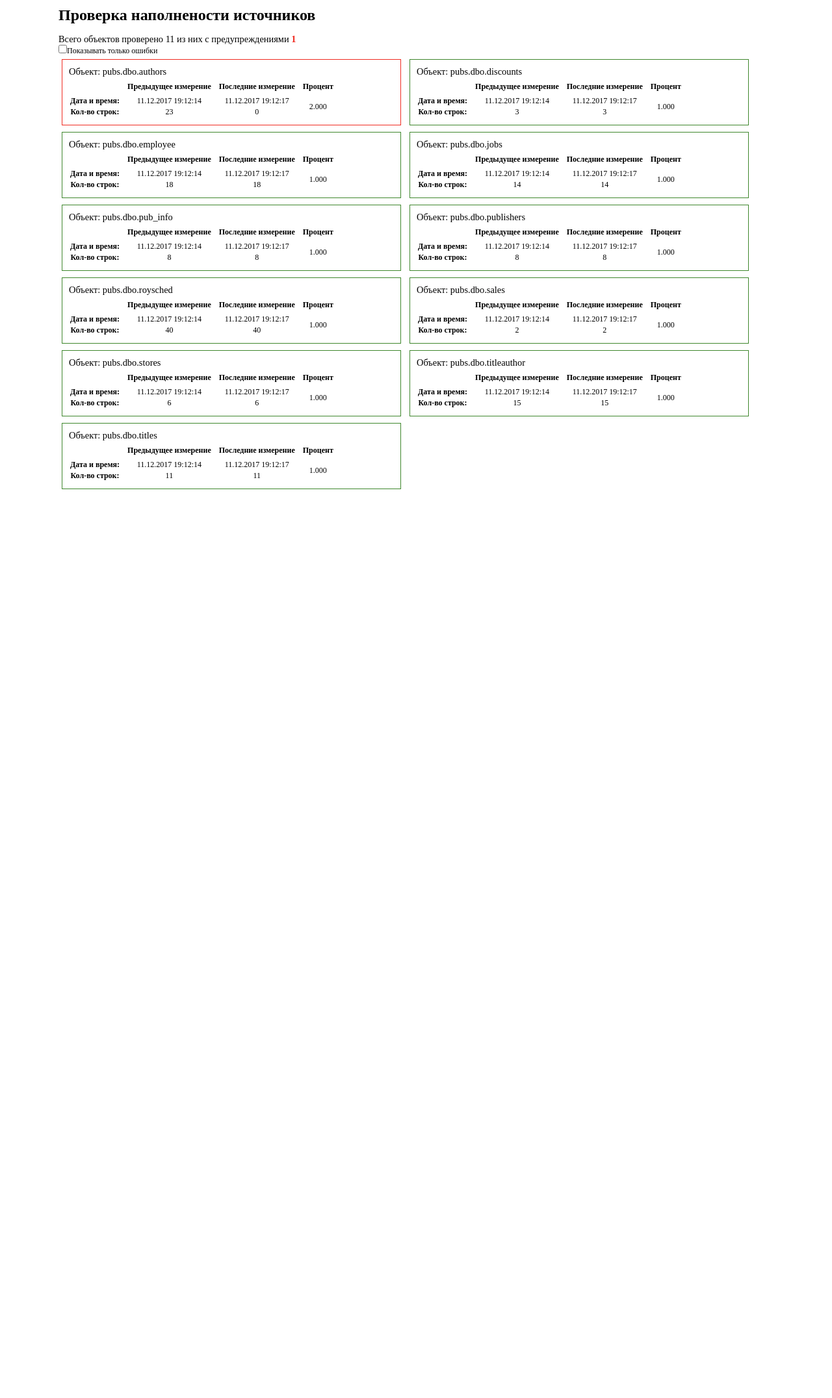
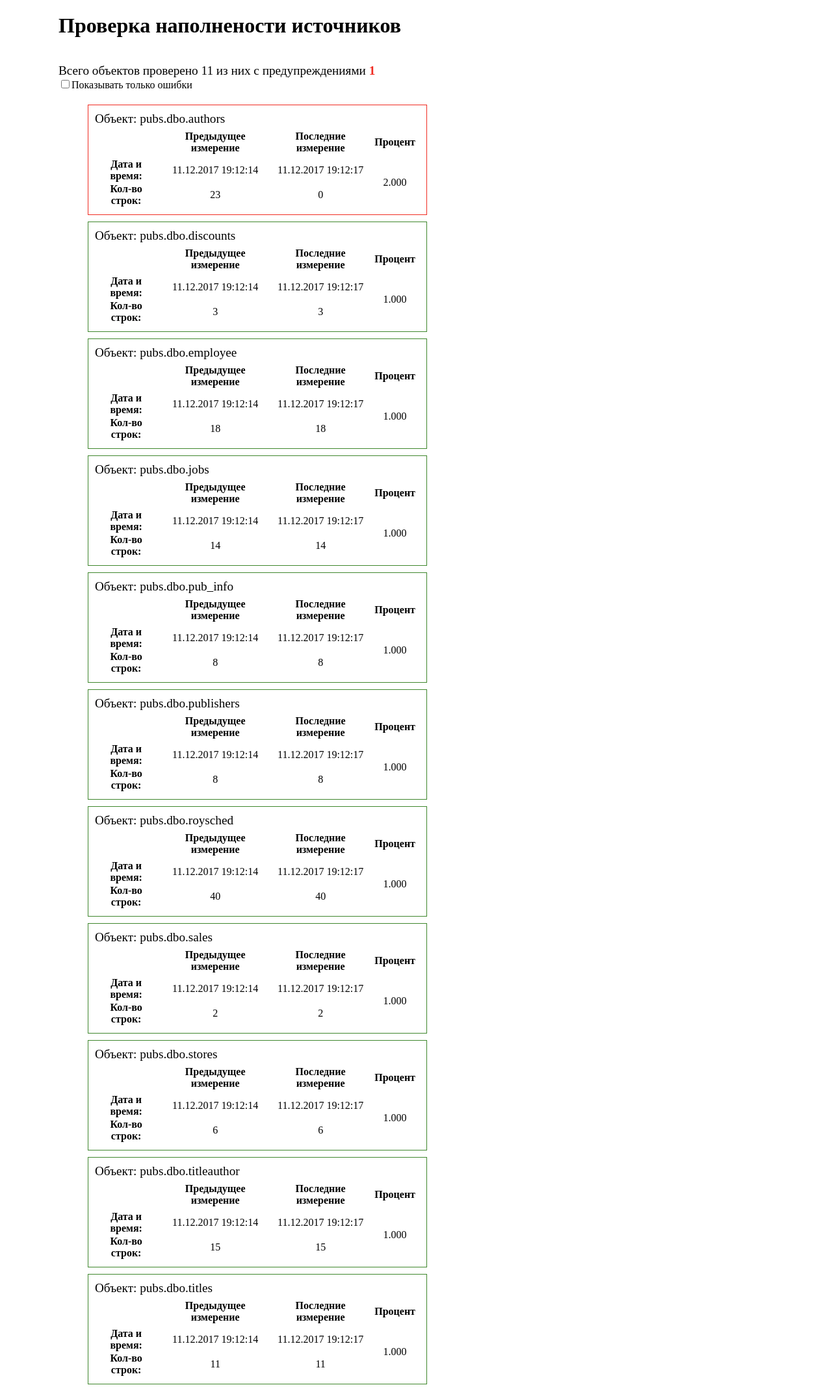
Before and after one commit to bisirkin-pv/CheckFullnessTable, a PHP site: page /index.html in a window 1280 px wide. Shown: the whole page at 65% size. Before the commit the page ends 753 px from the top, so only its background shows below. Run offline with PHP 8.4, Linux system fonts and the light colour scheme.

Commit message:
Update verifyObj.css

```diff
--- a/www/css/verifyObj.css
+++ b/www/css/verifyObj.css
@@ -1,11 +1,3 @@
-*{
-    padding: 0;
-    margin: 0;
-}
-body{
-    font-size: 12px;
-    padding: 10px;
-}
 .container {
     width: 1100px;
     margin: 0 auto;
```
